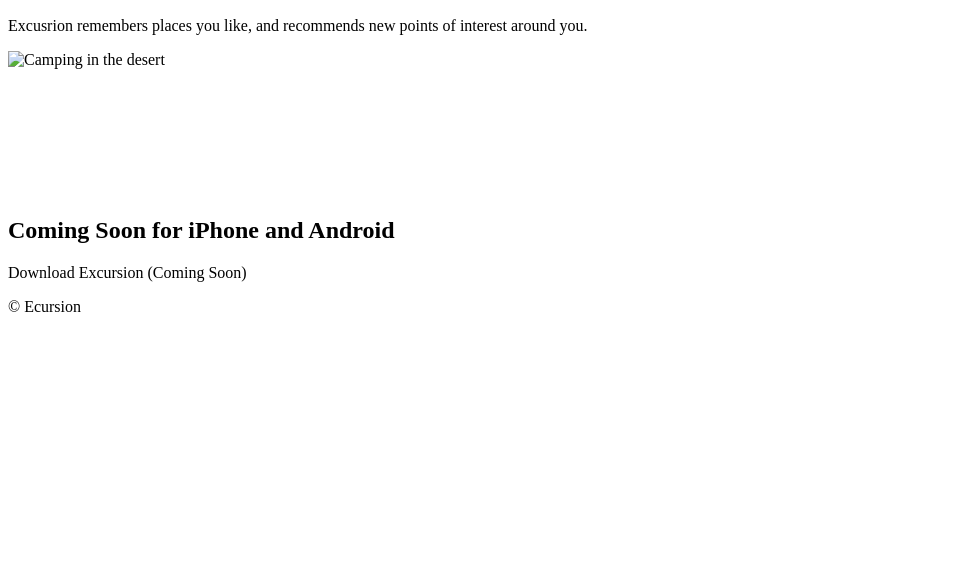
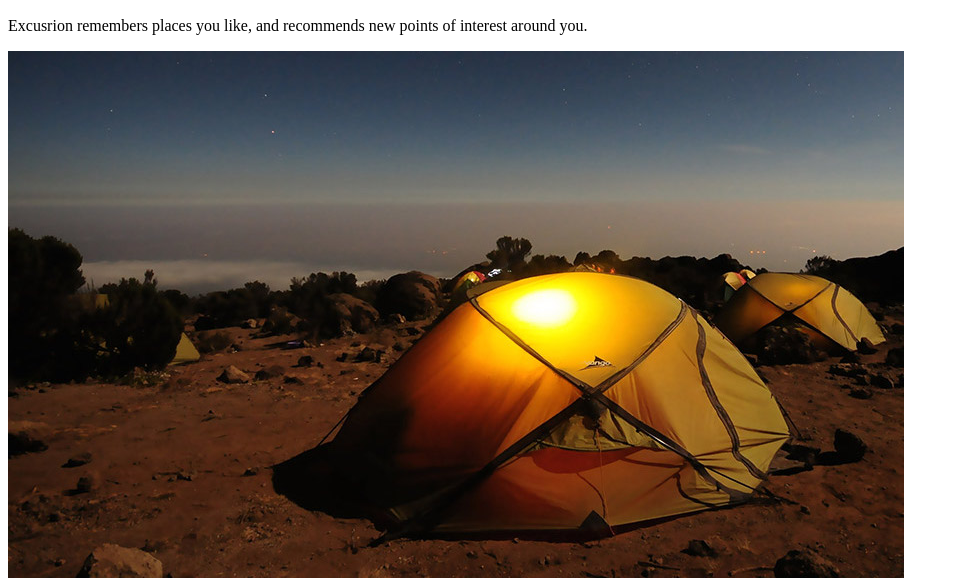
Before and after one commit to xaandev/excursion, a plain HTML site: page index.html in a window 1280 px wide. Shown: the part 318-899 px from the top of the page, without its empty margins (0-959 px from the left). Before the commit the page ends 800 px from the top, so only its background shows below. Drawn offline with Linux system fonts and the light colour scheme.

Commit message:
corrected image name for camp

```diff
--- a/index.html
+++ b/index.html
@@ -22,7 +22,7 @@
 	</p>
 	<h2>Your personal travel guide</h2>
 	<p class="excursion_description">Excusrion remembers places you like, and recommends new points of interest around you.<p>
-	<p><img src="./resources/images/camp.jpeg" alt="Camping in the desert"></p>
+	<p><img src="./resources/images/camp.jpg" alt="Camping in the desert"></p>
 	<p><img src="./resources/images/phone.png" alt="Phone Icon"></p>
 	<h2>Coming Soon for iPhone and Android</h2>
 	<p id="hyperlink">Download Excursion (Coming Soon)</p>
```
